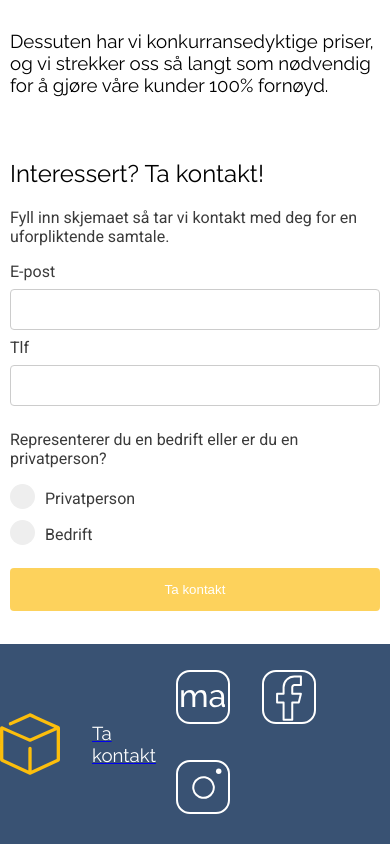
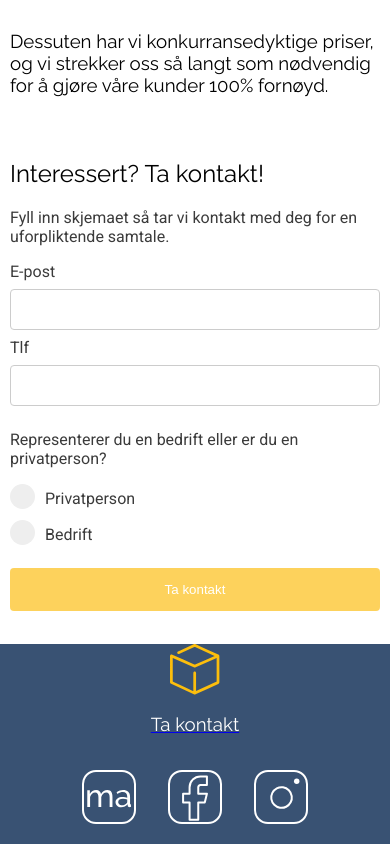
Before and after one commit to haavarop/dynamisk-prospekt, a Gatsby site: page / in a window 390 px wide. Shown: the part 3033-3877 px from the top of the page. Built offline with nearby package versions, Linux system fonts and the light colour scheme; Gatsby itself is replaced by a stand-in of ours.

Commit message:
Add styling for mobile

```diff
--- a/src/components/Footer/footer.scss
+++ b/src/components/Footer/footer.scss
@@ -13,6 +13,7 @@
     @media only screen and (max-width: 500px) {
       padding-left: 0;
       justify-content: center;
+      flex-direction: column;
     }
   }
 
@@ -21,12 +22,20 @@
     h3 {
       color: white;
     }
+    @media only screen and (max-width: 500px) {
+      padding-left: 0;
+    }
   }
 
   &__some {
     margin-left: auto;
+    padding-right: 1em;
     svg {
       padding: 1em;
+    }
+    @media only screen and (max-width: 500px) {
+      margin-left: 0;
+      padding-right: 0;
     }
   }
 
--- a/src/components/Footer/index.js
+++ b/src/components/Footer/index.js
@@ -26,7 +26,6 @@ const Footer = () => (
             <InstaIcon />
           </a>
         </div>
-      <div className="footer__links"></div>
     </div>
   </footer>
 )
```
